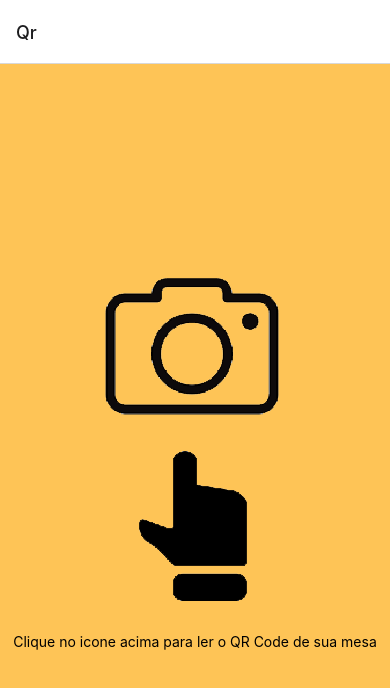
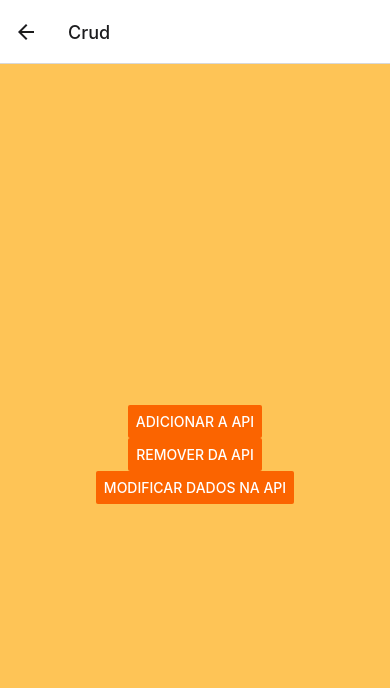
Before and after one commit to SquadUninove/Mobile, a React Native app: screen /Crud in a window 390 px wide. Shown: the top 688 px of the page. Built offline with nearby package versions, Linux system fonts and the light colour scheme.

Commit message:
CRUD
CRUD manual completo adicionado, para que seja melhorado nos próximos commits

```diff
--- a/App.js
+++ b/App.js
@@ -6,6 +6,7 @@ import { createNativeStackNavigator } from "@react-navigation/native-stack";
 import Qr from "./src/pages/Qr";
 import Cardapio from "./src/pages/Cardapio";
 import Comida from "./src/pages/Comida";
+import Crud from "./src/pages/CRUD";
 
 export default function App() {
   const Stack = createNativeStackNavigator();
@@ -16,6 +17,7 @@ export default function App() {
         <Stack.Screen name="Qr" component={Qr} />
         <Stack.Screen name="Cardapio" component={Cardapio} />
         <Stack.Screen name="Comida" component={Comida} />
+        <Stack.Screen name="Crud" component={Crud} />
       </Stack.Navigator>
     </NavigationContainer>
   );
--- /dev/null
+++ b/src/pages/CRUD/index.js
@@ -0,0 +1,51 @@
+import React from "react";
+import { View, Text, Button, TextInput } from "react-native";
+
+import { style } from "../../components/background";
+import api from "../../services/api";
+
+export default function CRUD() {
+  const handlePost = () => {
+    api
+      .post("ponto-turistico/", {
+        nome: "Teste",
+        descricao: "Teste descricao",
+      })
+      .then(({ data }) => console.log(data));
+  };
+
+  const handleDelete = () => {
+    api.delete("ponto-turistico/8/").then(({ data }) => console.log(data));
+  };
+
+  const handleUpdate = () => {
+    api
+      .put("ponto-turistico/4/", {
+        nome: "Mariano",
+        descricao: "O cara mais bonito do grupo",
+      })
+      .then(({ data }) => console.log(data));
+  };
+
+  return (
+    <View style={style.background}>
+      <Button
+        title="Adicionar a API"
+        color="#FB6400"
+        onPress={() => handlePost()}
+      />
+
+      <Button
+        title="Remover da API"
+        color="#FB6400"
+        onPress={() => handleDelete()}
+      />
+
+      <Button
+        title="Modificar dados na API"
+        color="#FB6400"
+        onPress={() => handleUpdate()}
+      />
+    </View>
+  );
+}
--- /dev/null
+++ b/src/pages/CRUD/styles.js
@@ -0,0 +1,6 @@
+import React from "react";
+import { StyleSheet } from "react-native";
+
+const style = StyleSheet.create({});
+
+export { style };
--- a/src/pages/Cardapio/index.js
+++ b/src/pages/Cardapio/index.js
@@ -5,6 +5,7 @@ import {
   FlatList,
   TouchableOpacity,
   SafeAreaView,
+  Button,
 } from "react-native";
 import { BarCodeScanner } from "expo-barcode-scanner";
 import api from "../../services/api";
@@ -25,19 +26,6 @@ const Cardapio = ({ navigation }) => {
       setPontosTuristicos(response.data);
     });
   }
-
-  const handlePost = () => {
-    api
-      .post("ponto-turistico/", {
-        nome: "Teste",
-        descricao: "Testando Post",
-      })
-      .then(({ data }) => console.log(data));
-  };
-
-  const handleDelete = () => {
-    api.delete("ponto-turistico/6", {}).then(({ data }) => console.log(data));
-  };
 
   //Leitura QR Code
   const [hasPermission, setHasPermission] = useState(null);
@@ -77,13 +65,11 @@ const Cardapio = ({ navigation }) => {
         ))}
       </View>
 
-      <TouchableOpacity onPress={() => handlePost()}>
-        <Text>AA</Text>
-      </TouchableOpacity>
-
-      <TouchableOpacity onPress={() => handleDelete()}>
-        <Text>BB</Text>
-      </TouchableOpacity>
+      <Button
+        title="CRUD"
+        color="#FB6400"
+        onPress={() => navigation.navigate("Crud")}
+      />
     </SafeAreaView>
   );
 };
```
